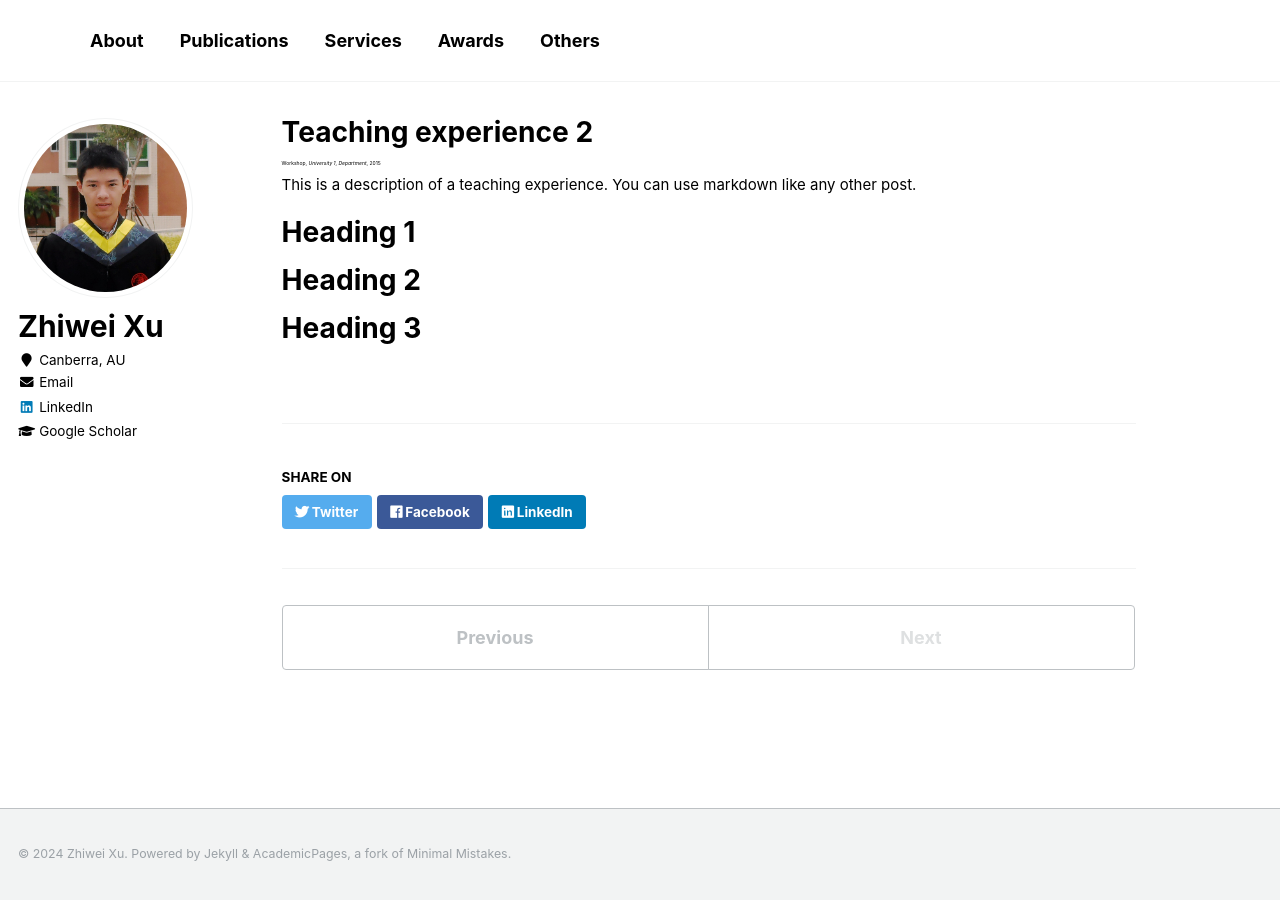
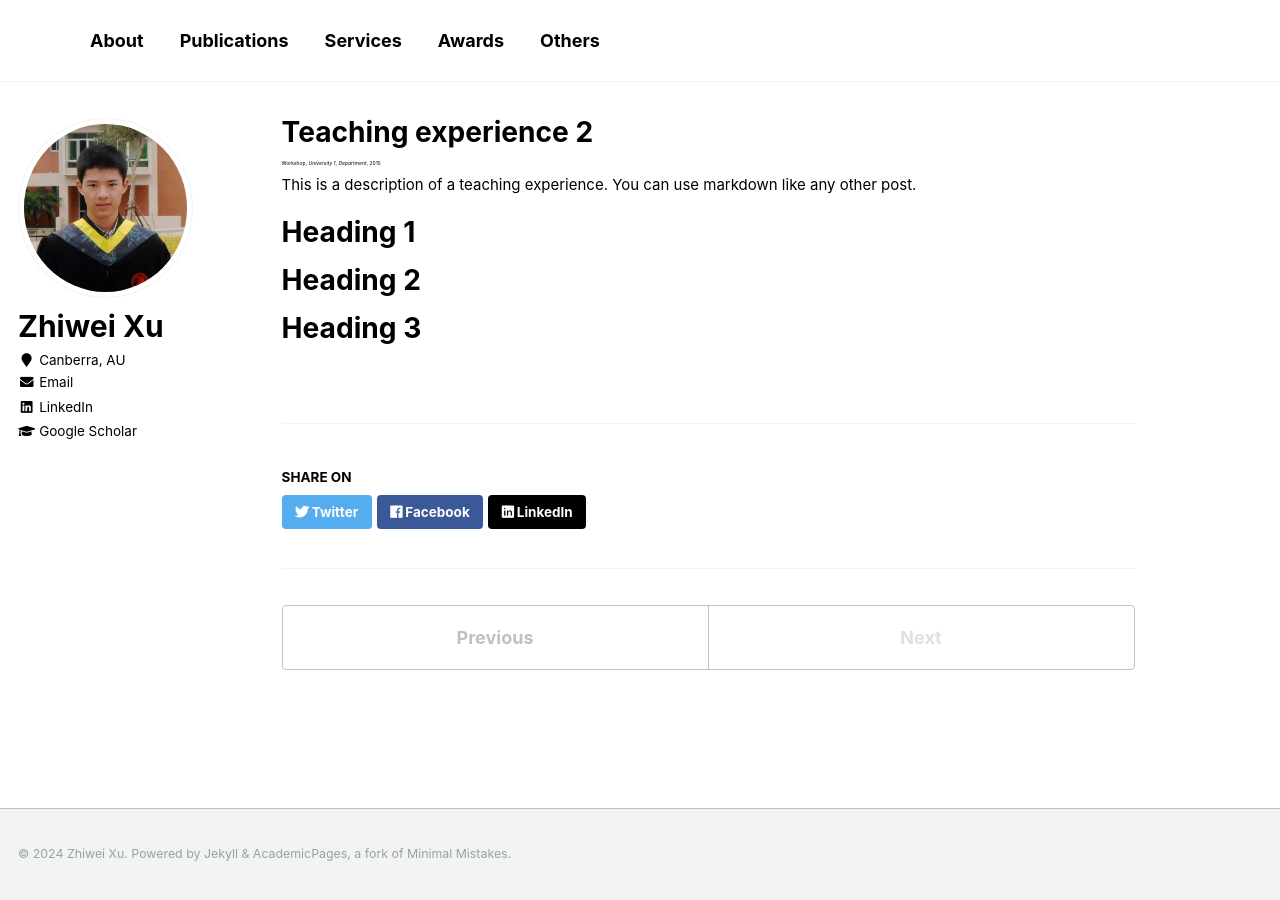
Before and after one commit to zwxu064/zwxu064.github.io, a Jekyll site: the page built from _teaching/2015-spring-teaching-2.md, in a window 1280 px wide. Built offline with Jekyll 4.4.1, drawn with Linux system fonts in a browser that asks for light colours.

Commit message:
Update _variables.scss

```diff
--- a/_sass/_variables.scss
+++ b/_sass/_variables.scss
@@ -76,7 +76,7 @@ $github-color               : #171516;
 $google-plus-color          : #dd4b39;
 $instagram-color            : #517fa4;
 $lastfm-color               : #d51007;
-$linkedin-color             : #007bb6;
+$linkedin-color             : #000000; /* #007bb6 */;
 $pinterest-color            : #cb2027;
 $rss-color                  : #fa9b39;
 $soundcloud-color           : #ff3300;
```
